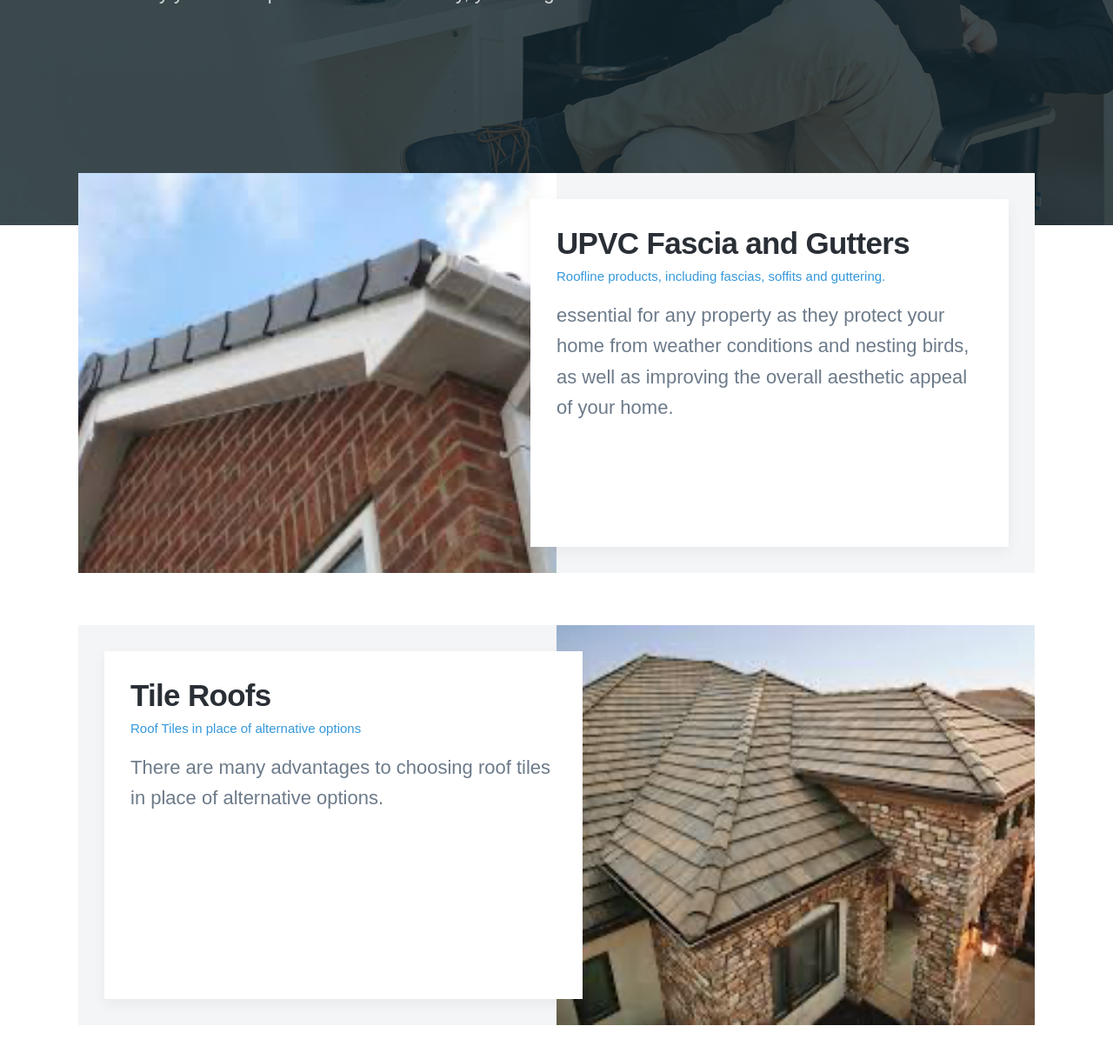
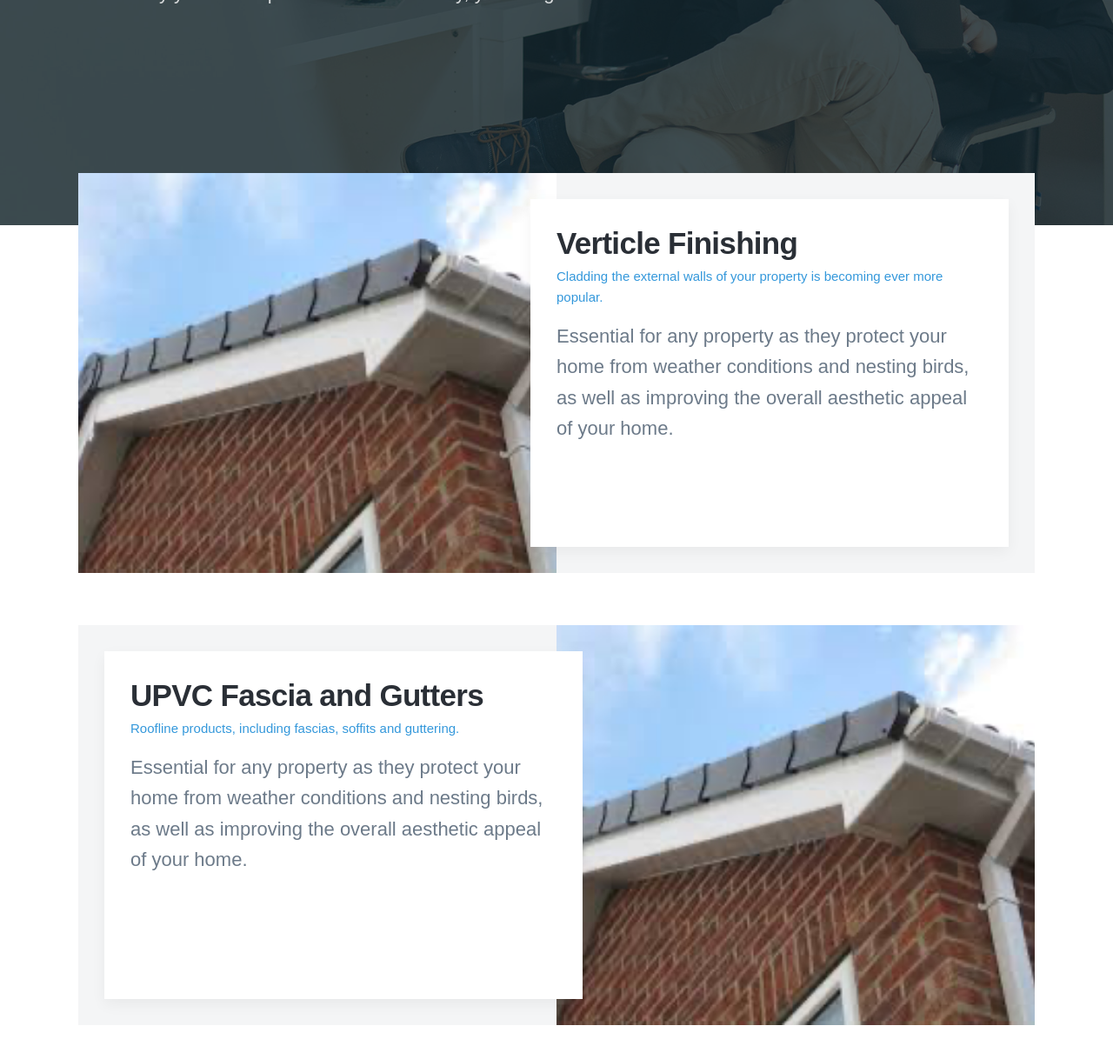
Before and after one commit to royalroofing/royalroofing.github.io, a Jekyll site: the page built from index.html, in a window 1280 px wide and 1400 px high, scrolled down 455 px, cut to the strip 0-1235 px from the top of the window. Shown: the top 1218 px of the strip at 87% size. Built offline with Jekyll 4.4.1, drawn with Linux system fonts in a browser that asks for light colours; nearby versions of some CDN libraries; some web fonts are replaced.

Commit message:
Verticle

```diff
--- /dev/null
+++ b/_projects/2021-09-02-Verticle.md
@@ -0,0 +1,47 @@
+---
+title: 'Verticle Finishing'
+subtitle: 'Cladding the external walls of your property is becoming ever more popular.'
+date: 2021-09-02 00:00:00
+description: Essential for any property as they protect your home from weather conditions and nesting birds, as well as improving the overall aesthetic appeal of your home.
+featured_image: '/images/upvc/image-1.png'
+---
+
+![](/images/verticle/image-1.png)
+
+## Verticle Finishing
+
+Cladding the external walls of your property is becoming ever more popular. With such a variety of materials and colours available along with their ease to maintain, makes this an extremely cost effective way to give any building a more modern and cleaner look.
+
+Verticle Finishing:
+
+* Variety of materials & Colours
+* Very Popular & Cost Effective
+* Modern & Cleaner Look
+
+---
+
+### Image galleries
+
+TODO - Here are a few of our recent work – galleries:
+
+<div class="gallery" data-columns="3">
+	<img src="/images/verticle/image-1.png">
+	<img src="/images/verticle/image-2.png">
+	<img src="/images/verticle/image-3.png">
+	<img src="/images/verticle/image-4.png">
+</div>
+---
+
+### Image carousels
+
+TODO
+Here's another gallery with only one column, which creates a carousel slide-show instead.
+
+A nice little feature: the carousel only advances when it is in view, so your visitors won't scroll down to find it half way through your images.
+
+<div class="gallery" data-columns="1">
+	<img src="/images/verticle/image-1.png">
+	<img src="/images/verticle/image-2.png">
+	<img src="/images/verticle/image-3.png">
+	<img src="/images/verticle/image-4.png">
+</div>
```
Also changed, not shown: _projects/2021-09-02-UPVC.md (+1 -1 lines), images/verticle/image-1.png (added), images/verticle/image-2.png (added), images/verticle/image-3.png (added), images/verticle/image-4.png (added).
